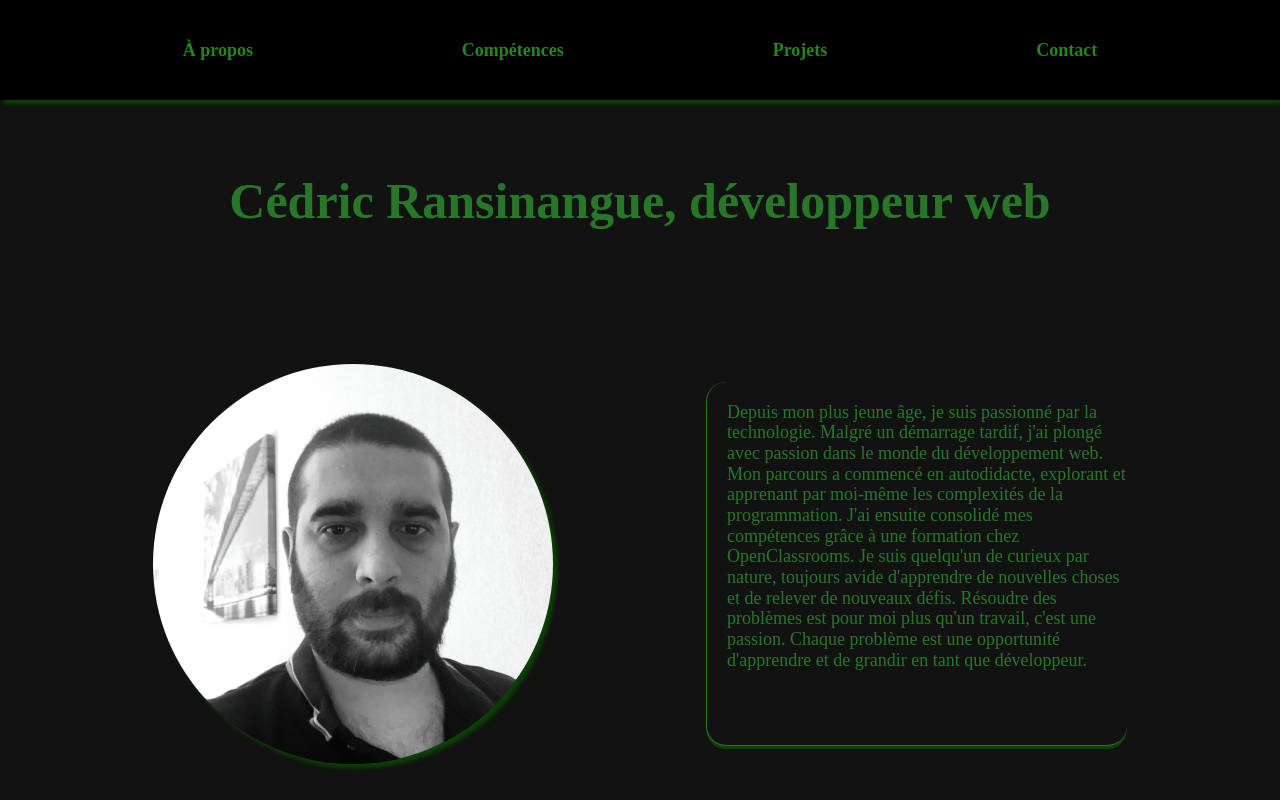
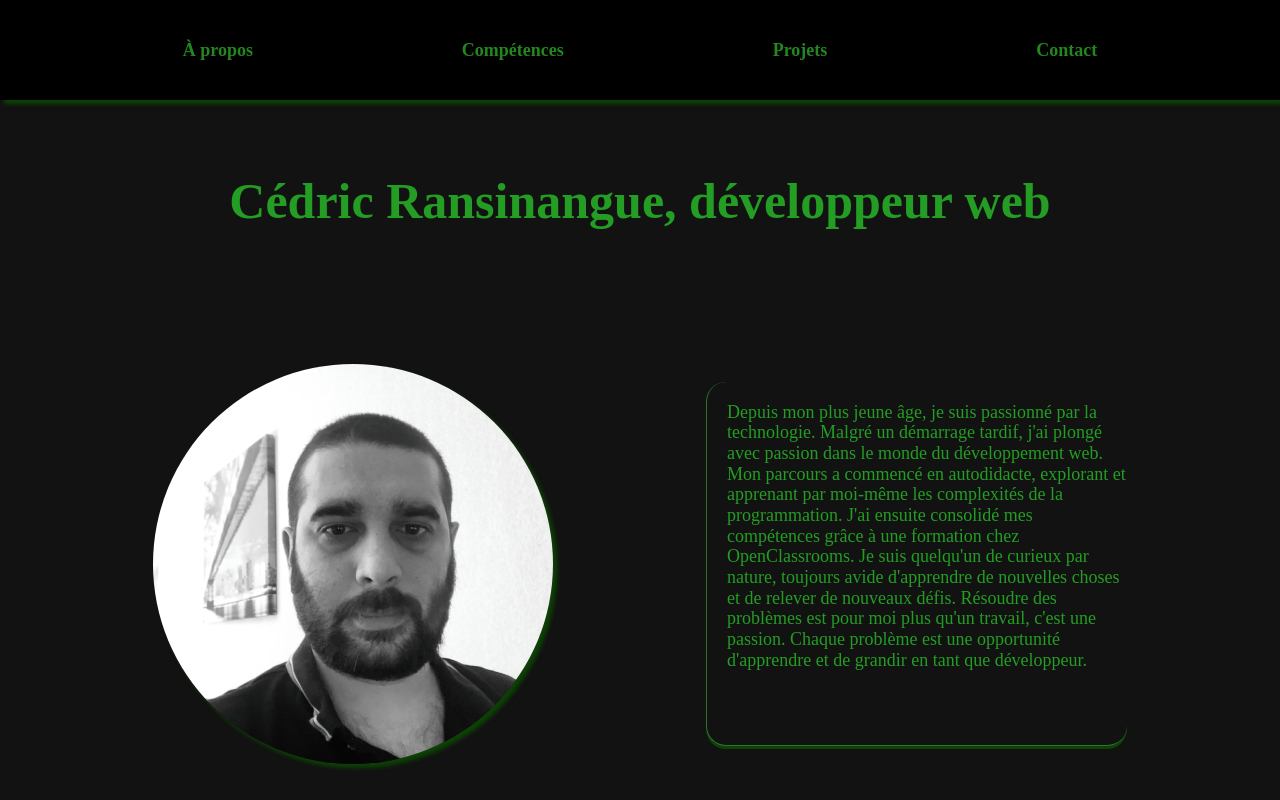
Before and after one commit to drikce88/Portfolio, a React (Vite) app in the folder Portfolio/: page / in a window 1280 px wide. Shown: the top 800 px of the page. Built offline with nearby package versions, Linux system fonts and the light colour scheme; a web font is replaced by a local one.

Commit message:
ajout du fichier robots.txt pour le référencement sur les moteurs de recherches, ajustement des contrastes et ajout d'une balise meta description

```diff
--- a/Portfolio/index.html
+++ b/Portfolio/index.html
@@ -6,6 +6,7 @@
     <link rel="preconnect" href="https://fonts.gstatic.com" crossorigin>
     <link href="https://fonts.googleapis.com/css2?family=Sedan+SC&display=swap" rel="stylesheet">
     <meta name="viewport" content="width=device-width, initial-scale=1.0" />
+    <meta name="description" content="Portfolio de Cédric Ransinangue">
     <title>Cédric Ransinangue, développeur web</title>
   </head>
   <body>
--- a/Portfolio/src/components/Nav/Nav.jsx
+++ b/Portfolio/src/components/Nav/Nav.jsx
@@ -5,6 +5,7 @@
 
 export default function Nav() {
     return (
+        <header>
         <nav className="nav">
             <ul className="nav-list">
                 <li><a href="#about">À propos</a></li>
@@ -13,5 +14,6 @@ export default function Nav() {
                 <li><a href="#contact">Contact</a></li>
             </ul>
         </nav>
+        </header>
     )
 }
--- a/Portfolio/src/pages/Home.jsx
+++ b/Portfolio/src/pages/Home.jsx
@@ -10,9 +10,11 @@ const Home = () => {
         <>
         <LoaderMatrix />
         <Nav />
+        <main>
         <About />
         <Skills />
         <Projects />
+        </main>
         <ContactForm />
 
         </>
--- a/Portfolio/src/styles/mixins.scss
+++ b/Portfolio/src/styles/mixins.scss
@@ -7,7 +7,7 @@
 }
 
 @mixin font-color2{
-    color: #287729;
+    color: #239d23;
 }
 
 @mixin bg-color2{
```
Also changed, not shown: Portfolio/public/robots.txt (added).
